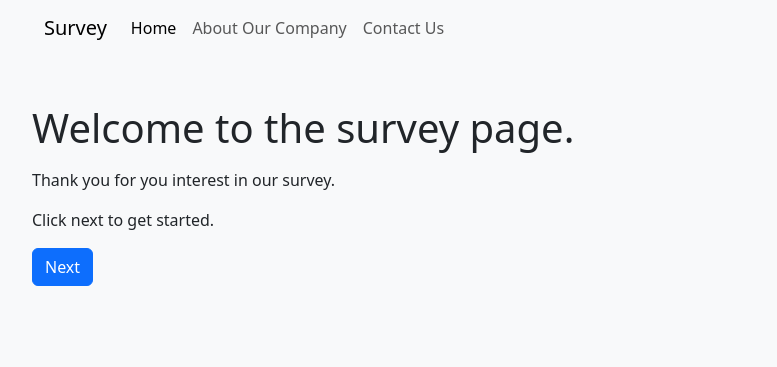
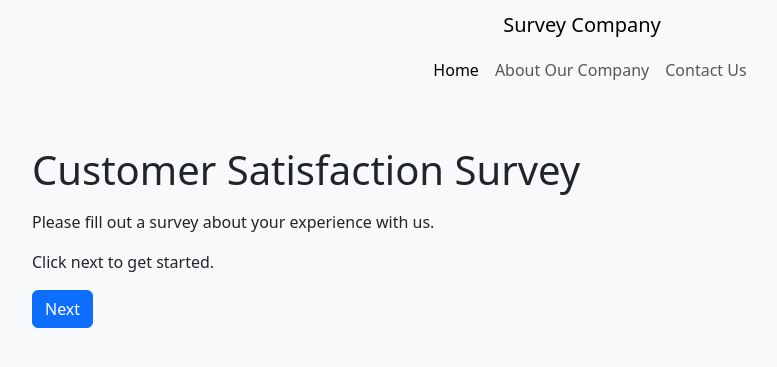
Before and after one commit to amydevenny/flask-survey, a Flask app: page / in a window 1280 px wide. Shown: the top 367 px of the page, without its empty margins (50-827 px from the left). Run offline with Flask 2, Linux system fonts and the light colour scheme.

Commit message:
completed question functionality

```diff
--- a/app.py
+++ b/app.py
@@ -1,5 +1,5 @@
-from flask import Flask, request, render_template
-from surveys import satisfaction_survey
+from flask import Flask, request, render_template, redirect
+from surveys import Survey, satisfaction_survey
 
 
 # create a Flask application object named app
@@ -11,20 +11,41 @@ app.config['SECRET_KEY'] = "I love kitties"
 # empty list to capture survey answers
 responses = []
 
+# survey title and instructions for use throughtout the app
+title = satisfaction_survey.title
+instructions = satisfaction_survey.instructions
+
 # root page
 @app.route('/')
 def home_page():
-  return render_template('index.html')
+  return render_template('index.html', title=title, instructions=instructions)
 
 @app.route('/questions/<int:q_id>')
 def question_page(q_id):
-  # question = satisfaction_survey.questions[q_id]
+  # empty list for the questions from the survey object
+  questions = []
+
+  # loop through the questions in the survey and add each one to the questions list, making them iterable
   for question in satisfaction_survey.questions:
-    if 0 <= q_id < len(satisfaction_survey.questions):
-      q_n = question.question
+    questions.append(question.question)
+
+  # this is the number to display in the h5 in the question page, one more than the index of the question
+  q_num = q_id + 1
+
+  # question is the item in the questions list at the index of q_id in the url (this question being asked on the page with index corresponding to url(q_id))
+  # question_number is the number to display on the page asking the question
+  return render_template('question.html', title=title, question=questions[q_id], question_number = q_num)
+
+
+
+  # for i, question in satisfaction_survey.questions:
+  #   print(satisfaction_survey.questions)
+  #   if 0 <= q_id < len(satisfaction_survey.questions):
+  #     q_n = question.question
+
       # question_number = q_id + 1
-      question_number = satisfaction_survey.questions[q_id]
-      return render_template('question.html', question=q_n, question_number = question_number)
+      # # question_number = satisfaction_survey.questions[q_id]
+      #
 
 
 # I want to loop through the questions and assign each index to it's corresponding number in the url
--- a/templates/base.html
+++ b/templates/base.html
@@ -10,8 +10,8 @@
 <body class="bg-body-tertiary">
   <div class="container">
     <nav class="navbar navbar-expand-lg bg-body-tertiary">
-      <div class="container-fluid">
-        <a class="navbar-brand" href="/">Survey</a>
+      <div class="container-fluid flex-column">
+        <a class="navbar-brand h1" href="/">Survey Company</a>
         <button class="navbar-toggler" type="button" data-bs-toggle="collapse" data-bs-target="#navbarNav" aria-controls="navbarNav" aria-expanded="false" aria-label="Toggle navigation">
           <span class="navbar-toggler-icon"></span>
         </button>
@@ -31,7 +31,7 @@
       </div>
     </nav>
 
-    <main id="content" class="">
+    <main id="content">
       {% block content %}{% endblock %}
     </main>
   </div> <!-- end container -->
--- a/templates/index.html
+++ b/templates/index.html
@@ -2,12 +2,13 @@
 {% block title %}Survey Home{% endblock %}
 
 {% block content %}
-<h1 class="mt-5">Welcome to the survey page.</h1>
+<div class="mx-auto">
+<h1 class="mt-5">{{title}}</h1>
 
-<p class="mt-3">Thank you for you interest in our survey.</p>
+<p class="mt-3">{{instructions}}</p>
 
 <p class="mt-3">Click next to get started.</p>
 
 <a href="/questions/0" role="button" class="btn btn-primary">Next</a>
-
+</div>
 {% endblock %}
--- a/templates/question.html
+++ b/templates/question.html
@@ -4,7 +4,7 @@
 {% block content %}
 <div class="mt-5 d-flex justify-content-center"></div>
   <div class="card mx-auto w-50">
-    <h5 class="card-header">Satisfaction Survey</h5>
+    <h5 class="card-header">{{title}}</h5>
     <div class="card-body">
       <h5 class="card-title">Question {{question_number}}</h5>
       <form method="POST">
```
